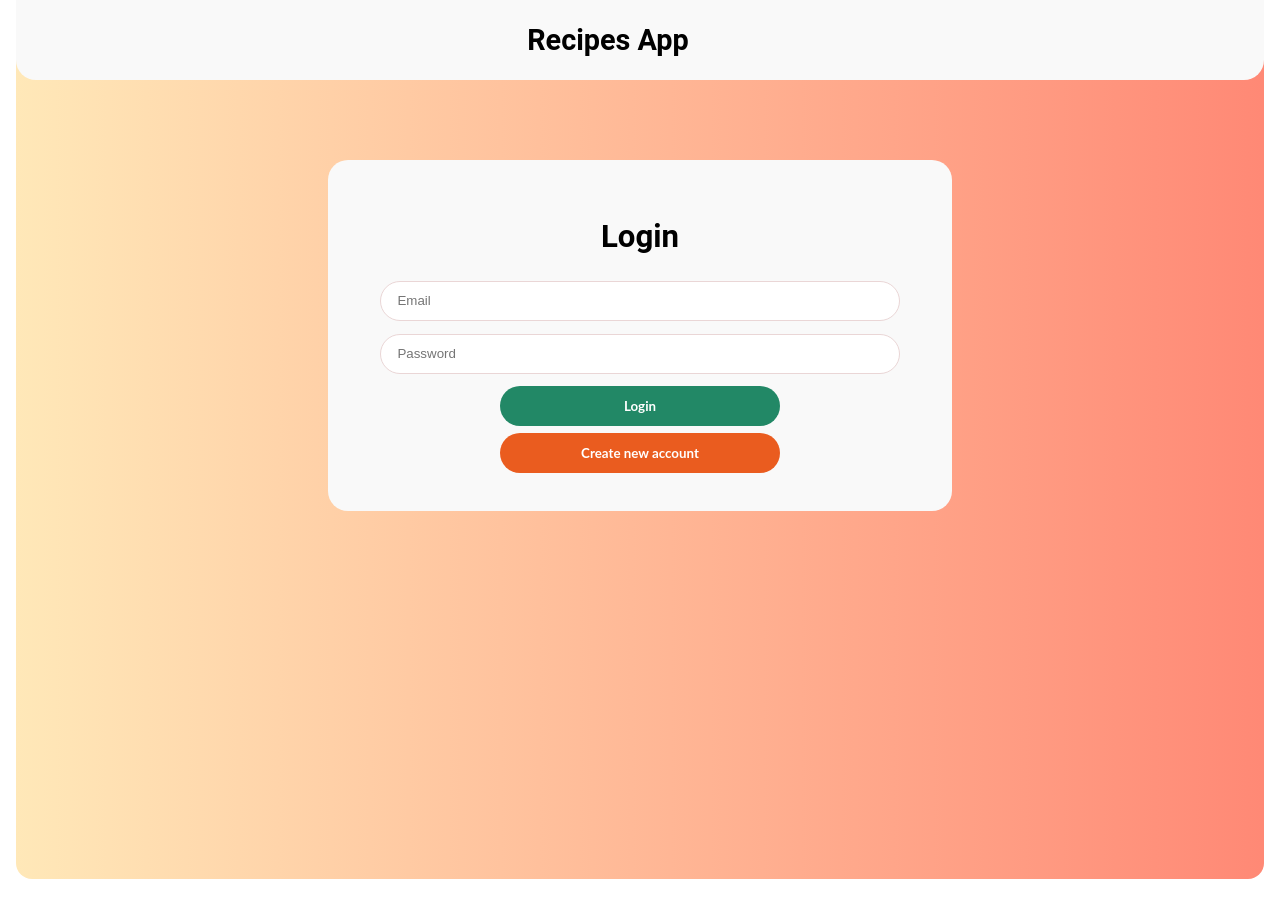
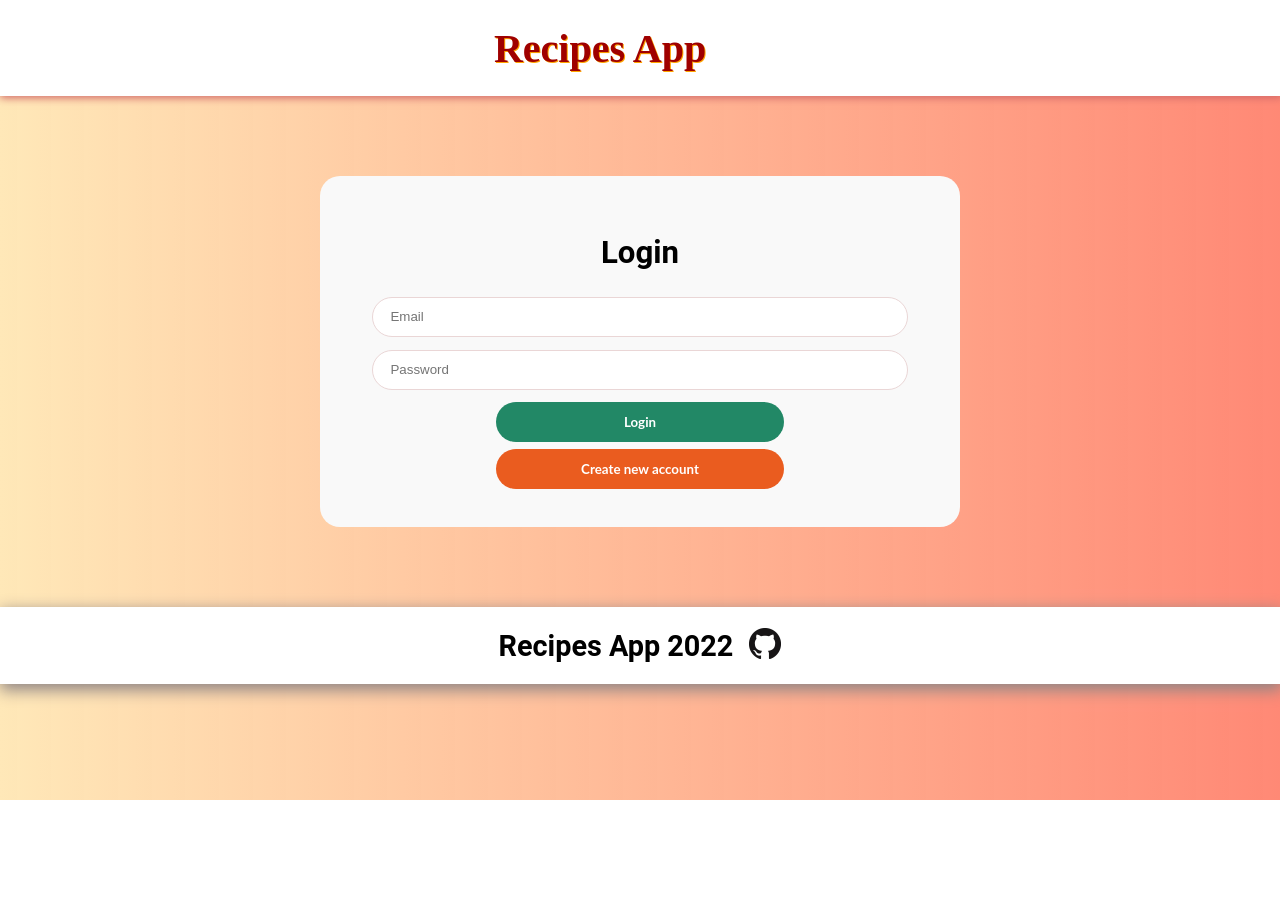
Before and after one commit to weronikabuczak/recipes-app, a React (Create React App) app: page /auth in a window 1280 px wide. After the commit the page ends 800 px from the top, so only its background shows below. Built offline with nearby package versions, Linux system fonts and the light colour scheme.

Commit message:
Add footer

```diff
--- /dev/null
+++ b/src/components/MainContainer/Footer/Footer.js
@@ -0,0 +1,13 @@
+import classes from './Footer.module.css';
+import gitHub from '../../../assets/github.png';
+
+const Footer = () => {
+    return (
+        <footer className={classes.footer}>
+            <span>Recipes App 2022</span>
+            <a href='https://github.com/weronikakurczyna'><img src={gitHub} alt='GitHub profile'/></a>
+        </footer>
+    )
+}
+
+export default Footer;
--- /dev/null
+++ b/src/components/MainContainer/Footer/Footer.module.css
@@ -0,0 +1,16 @@
+.footer {
+    background-color: white;
+    text-align: center;
+    padding: 1.3rem;
+    box-shadow: 1px 5px 15px 1px #8f8585;
+}
+
+.footer span {
+    font-size: 1.8rem;
+    padding-right: 1rem;
+    font-weight: bold;
+}
+
+.footer a img {
+    vertical-align: text-bottom;
+}
--- a/src/components/MainContainer/MainContainer.js
+++ b/src/components/MainContainer/MainContainer.js
@@ -1,6 +1,7 @@
 import {Fragment} from "react";
 import classes from './MainContainer.module.css';
 import NavigationBar from "./NavigationBar";
+import Footer from "./Footer/Footer";
 
 const MainContainer = (props) => {
     return (
@@ -9,6 +10,7 @@ const MainContainer = (props) => {
             <div className={classes.main}>
                 {props.children}
             </div>
+            <Footer/>
         </Fragment>
     )
 }
--- a/src/components/MainContainer/NagivationBar.module.css
+++ b/src/components/MainContainer/NagivationBar.module.css
@@ -1,16 +1,15 @@
 .header {
     width: 70%;
-    height: 5rem;
-    background-color: #F9F9F9;
+    height: 6rem;
+    background-color: #ffffff;
     display: flex;
     position: sticky;
-    top: 0;
     z-index: 1;
     justify-content: center;
     align-items: center;
     margin: 0 auto;
     padding: 0 10%;
-    border-radius: 0 0 20px 20px;
+    box-shadow: 1px 1px 8px 1px #d26969;
 }
 
 .header ul {
@@ -47,11 +46,13 @@
 }
 
 .title {
-    font-size: 2.2rem;
+    font-size: 3rem;
     font-weight: bold;
-    color: #000000;
+    color: #9f0000;
     white-space: nowrap;
-    margin-right: 2rem;
+    text-shadow: 1px 1px orange;
+    margin-right: 3rem;
+    font-family: "MS Reference Sans Serif", serif;
 }
 
 @keyframes nav-item {
@@ -87,14 +88,21 @@
     }
     .menu__button {
         display: block;
+        font-size: 1.4rem;
     }
-/*    todo add extendable menu*/
 }
 
 @media (max-width: 1440px) {
     .header {
         width: 100%;
     }
+
+    .title {
+        font-size: 2.5rem;
+    }
+}
+
+@media (max-width: 320px) {
     .title {
         font-size: 1.8rem;
     }
--- a/src/components/MainContainer/NavigationBar.js
+++ b/src/components/MainContainer/NavigationBar.js
@@ -15,7 +15,7 @@ const NavigationBar = () => {
     return (
         <>
             <header className={classes.header}>
-                <Link to='/home'>
+                <Link to='/recipes'>
                     <div className={classes.title}>Recipes App</div>
                 </Link>
                 <NavigationBarItems/>
--- a/src/components/Recipes/RecipesList/Recipes.module.css
+++ b/src/components/Recipes/RecipesList/Recipes.module.css
@@ -7,6 +7,7 @@
     grid-template-columns: repeat(3, 33%);
     width: 70%;
     margin: 0 auto;
+    padding-bottom: 5rem;
 }
 
 .recipes__button--add {
--- a/src/components/Recipes/SingleRecipe/RecipeDetails.module.css
+++ b/src/components/Recipes/SingleRecipe/RecipeDetails.module.css
@@ -2,8 +2,8 @@
     background-color: white;
     padding: 2rem;
     width: 60%;
-    margin: 2rem auto;
     border-radius: 2rem;
+    margin: 5rem auto;
     display: grid;
     grid-template-columns: 45% 55%;
     gap: 20px;
--- a/src/index.css
+++ b/src/index.css
@@ -4,14 +4,11 @@
 
 html {
   font-family: 'Roboto', sans-serif;
-  background-color: white;
-  padding: 0 1rem 2rem;
+  background-image: linear-gradient(to right, #ffe8b8, rgba(255, 116, 93, 0.85));
 }
 
 body {
   margin: 0;
-  padding: 0 0 18rem;
-  background-image: linear-gradient(to right, #ffe8b8, rgba(255, 116, 93, 0.85));
   border-radius: 1rem;
 }
 
```
Also changed, not shown: src/assets/github.png (added).
